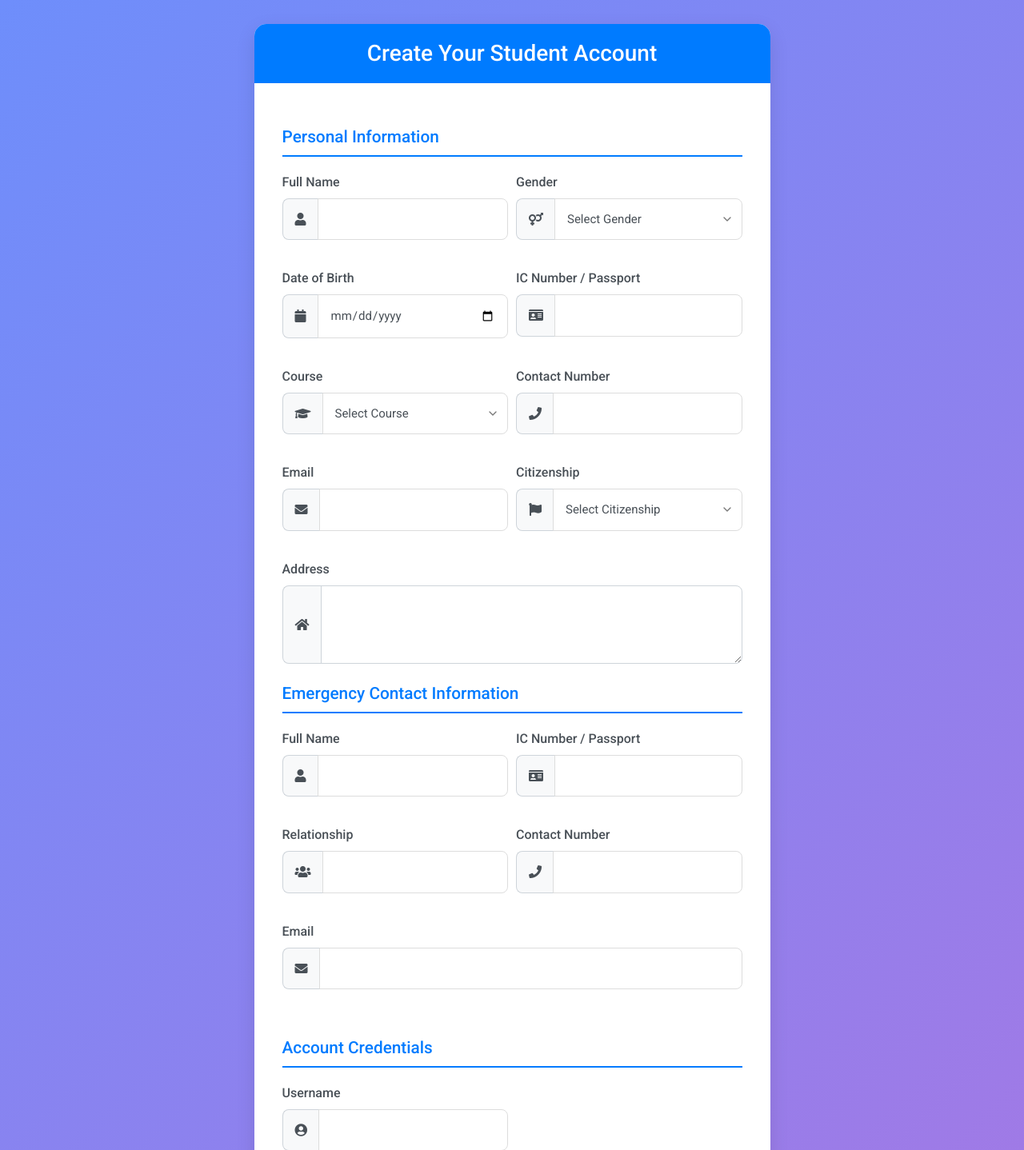
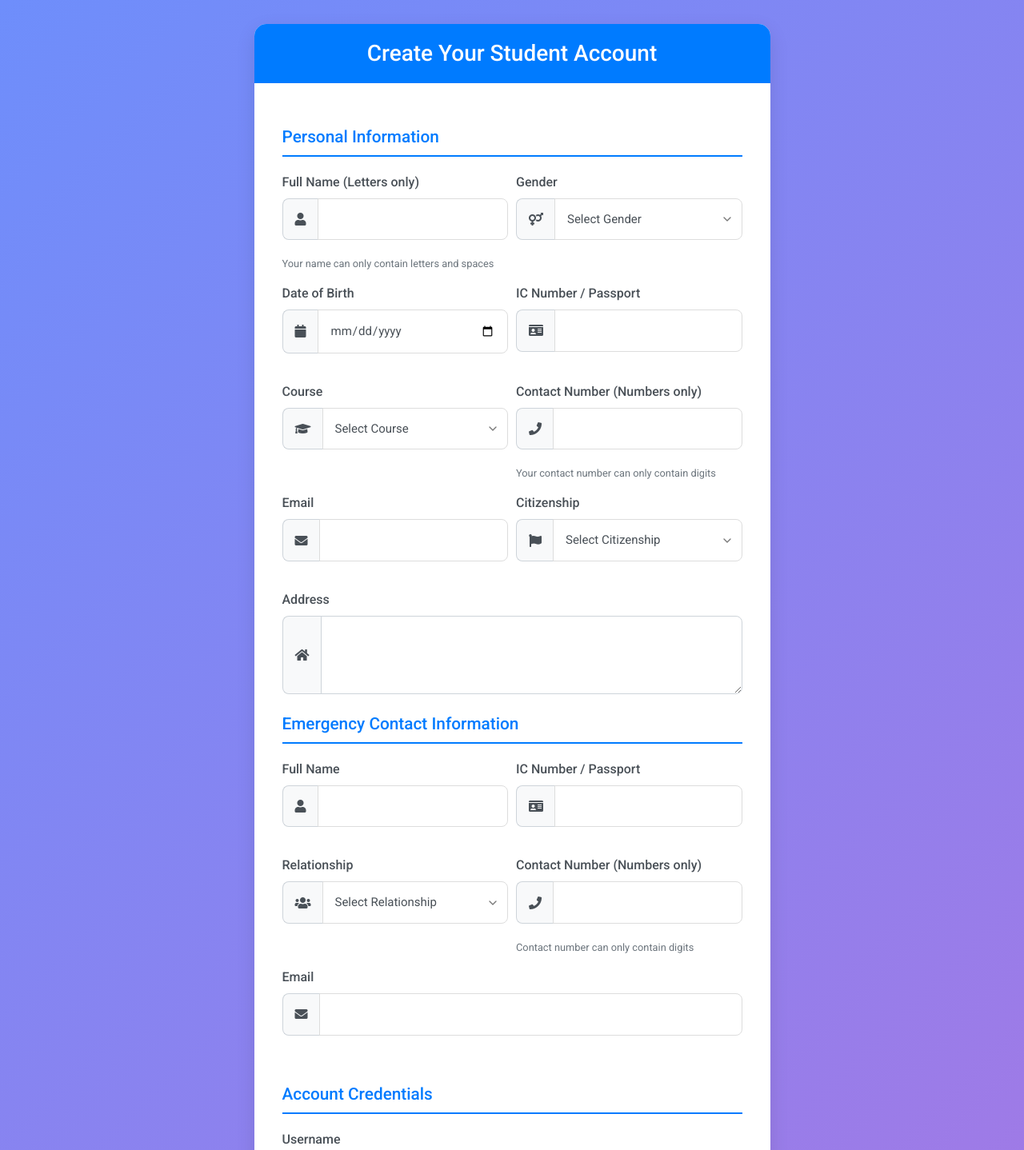
Before and after one commit to boon-lh/hostel-management-system, a PHP site: page /student/signup.php in a window 1280 px wide. Shown: the top 1438 px of the page at 80% size. Run offline with PHP 8.4, Linux system fonts and the light colour scheme.

Commit message:
Update signup.php
Added some restriction in the input area

```diff
--- a/student/signup.php
+++ b/student/signup.php
@@ -5,8 +5,7 @@ require_once '../shared/includes/db_connection.php';
 $errors = [];
 $success = false;
 
-if ($_SERVER["REQUEST_METHOD"] === "POST") {
-    // Get form data
+if ($_SERVER["REQUEST_METHOD"] === "POST") {    // Get form data
     $name = $_POST['name'] ?? '';
     $gender = $_POST['gender'] ?? '';
     $dob = $_POST['dob'] ?? '';
@@ -15,6 +14,10 @@ if ($_SERVER["REQUEST_METHOD"] === "POST") {
     $contact_no = $_POST['contact_no'] ?? '';
     $email = $_POST['email'] ?? '';
     $citizenship = $_POST['citizenship'] ?? '';
+    // Handle the "Others" citizenship option
+    if ($citizenship === 'Others' && !empty($_POST['other_citizenship'])) {
+        $citizenship = htmlspecialchars($_POST['other_citizenship']);
+    }
     $address = $_POST['address'] ?? '';
     $username = $_POST['username'] ?? '';
     $password = $_POST['password'] ?? '';
@@ -157,15 +160,15 @@ if ($_SERVER["REQUEST_METHOD"] === "POST") {
                         <?php else: ?>
                             <form action="signup.php" method="POST" novalidate>
                                 <h5 class="form-section-title">Personal Information</h5>
-                                <div class="form-row">
-                                    <div class="form-group col-md-6">
-                                        <label for="name">Full Name</label>
+                                <div class="form-row">                                    <div class="form-group col-md-6">
+                                        <label for="name">Full Name (Letters only)</label>
                                         <div class="input-group">
                                             <div class="input-group-prepend">
                                                 <span class="input-group-text"><i class="fas fa-user"></i></span>
                                             </div>
-                                            <input type="text" name="name" id="name" class="form-control" required>
+                                            <input type="text" name="name" id="name" class="form-control" pattern="[A-Za-z ]{1,}" title="Name can only contain letters and spaces" required>
                                         </div>
+                                        <small class="form-text text-muted">Your name can only contain letters and spaces</small>
                                     </div>
                                     <div class="form-group col-md-6">
                                         <label for="gender">Gender</label>
@@ -258,15 +261,15 @@ if ($_SERVER["REQUEST_METHOD"] === "POST") {
                                                 </optgroup>
                                             </select>
                                         </div>
-                                    </div>
-                                    <div class="form-group col-md-6">
-                                        <label for="contact_no">Contact Number</label>
+                                    </div>                                    <div class="form-group col-md-6">
+                                        <label for="contact_no">Contact Number (Numbers only)</label>
                                         <div class="input-group">
                                             <div class="input-group-prepend">
                                                 <span class="input-group-text"><i class="fas fa-phone"></i></span>
                                             </div>
-                                            <input type="text" name="contact_no" id="contact_no" class="form-control" required>
+                                            <input type="text" name="contact_no" id="contact_no" class="form-control" pattern="[0-9]+" title="Contact number can only contain digits" required>
                                         </div>
+                                        <small class="form-text text-muted">Your contact number can only contain digits</small>
                                     </div>
                                 </div>
 
@@ -279,18 +282,25 @@ if ($_SERVER["REQUEST_METHOD"] === "POST") {
                                             </div>
                                             <input type="email" name="email" id="email" class="form-control" required>
                                         </div>
-                                    </div>
-                                    <div class="form-group col-md-6">
+                                    </div>                                    <div class="form-group col-md-6">
                                         <label for="citizenship">Citizenship</label>
                                         <div class="input-group">
                                             <div class="input-group-prepend">
                                                 <span class="input-group-text"><i class="fas fa-flag"></i></span>
                                             </div>
-                                            <select name="citizenship" id="citizenship" class="form-control" required>
+                                            <select name="citizenship" id="citizenship" class="form-control" required onchange="toggleOtherCitizenship()">
                                                 <option value="" selected disabled>Select Citizenship</option>
                                                 <option value="Malaysian">Malaysian</option>
                                                 <option value="Others">Others</option>
                                             </select>
+                                        </div>
+                                        <div id="otherCitizenshipContainer" style="display: none; margin-top: 10px;">
+                                            <div class="input-group">
+                                                <div class="input-group-prepend">
+                                                    <span class="input-group-text"><i class="fas fa-globe"></i></span>
+                                                </div>
+                                                <input type="text" name="other_citizenship" id="other_citizenship" class="form-control" placeholder="Enter your nationality">
+                                            </div>
                                         </div>
                                     </div>
                                 </div>
@@ -327,24 +337,32 @@ if ($_SERVER["REQUEST_METHOD"] === "POST") {
                                     </div>
                                 </div>
 
-                                <div class="form-row">
-                                    <div class="form-group col-md-6">
+                                <div class="form-row">                                    <div class="form-group col-md-6">
                                         <label for="emergency_relationship">Relationship</label>
                                         <div class="input-group">
                                             <div class="input-group-prepend">
                                                 <span class="input-group-text"><i class="fas fa-users"></i></span>
                                             </div>
-                                            <input type="text" name="emergency_relationship" id="emergency_relationship" class="form-control" required>
+                                            <select name="emergency_relationship" id="emergency_relationship" class="form-control" required>
+                                                <option value="" selected disabled>Select Relationship</option>
+                                                <option value="Parent">Parent</option>
+                                                <option value="Sibling">Sibling</option>
+                                                <option value="Legal Guardian">Legal Guardian</option>
+                                                <option value="Significant Other">Significant Other</option>
+                                                <option value="Friend">Friend</option>
+                                                <option value="Employer">Employer</option>
+                                                <option value="Other">Other</option>
+                                            </select>
                                         </div>
-                                    </div>
-                                    <div class="form-group col-md-6">
-                                        <label for="emergency_contact_no">Contact Number</label>
+                                    </div>                                    <div class="form-group col-md-6">
+                                        <label for="emergency_contact_no">Contact Number (Numbers only)</label>
                                         <div class="input-group">
                                             <div class="input-group-prepend">
                                                 <span class="input-group-text"><i class="fas fa-phone"></i></span>
                                             </div>
-                                            <input type="text" name="emergency_contact_no" id="emergency_contact_no" class="form-control" required>
+                                            <input type="text" name="emergency_contact_no" id="emergency_contact_no" class="form-control" pattern="[0-9]+" title="Contact number can only contain digits" required>
                                         </div>
+                                        <small class="form-text text-muted">Contact number can only contain digits</small>
                                     </div>
                                 </div>
 
@@ -424,8 +442,7 @@ if ($_SERVER["REQUEST_METHOD"] === "POST") {
     <script src="https://code.jquery.com/jquery-3.5.1.slim.min.js"></script>
     <script src="https://cdn.jsdelivr.net/npm/@popperjs/core@2.9.3/dist/umd/popper.min.js"></script>
     <script src="https://stackpath.bootstrapcdn.com/bootstrap/4.5.2/js/bootstrap.min.js"></script>
-
-    <script>
+      <script>
         // Password strength indicator
         document.getElementById('password').addEventListener('input', function() {
             const password = this.value;
@@ -470,6 +487,59 @@ if ($_SERVER["REQUEST_METHOD"] === "POST") {
                 }
             }
         });
+
+        // Function to toggle the display of the "other citizenship" input field
+        function toggleOtherCitizenship() {
+            const citizenshipSelect = document.getElementById('citizenship');
+            const otherCitizenshipContainer = document.getElementById('otherCitizenshipContainer');
+            const otherCitizenshipInput = document.getElementById('other_citizenship');
+
+            if (citizenshipSelect.value === 'Others') {
+                otherCitizenshipContainer.style.display = 'block';
+                otherCitizenshipInput.setAttribute('required', 'required');
+            } else {
+                otherCitizenshipContainer.style.display = 'none';
+                otherCitizenshipInput.removeAttribute('required');
+                otherCitizenshipInput.value = ''; // Clear the input value
+            }
+        }
+
+        // Name validation - allow only alphabet characters and spaces
+        document.getElementById('name').addEventListener('input', function(e) {
+            // Replace any non-alphabetic characters (except spaces) with empty string
+            this.value = this.value.replace(/[^A-Za-z ]/g, '');
+        });
+
+        // Emergency contact name validation - allow only alphabet characters and spaces
+        document.getElementById('emergency_name').addEventListener('input', function(e) {
+            // Replace any non-alphabetic characters (except spaces) with empty string
+            this.value = this.value.replace(/[^A-Za-z ]/g, '');
+        });
+
+        // Contact number validation - allow only numeric characters
+        document.getElementById('contact_no').addEventListener('input', function(e) {
+            // Replace any non-numeric characters with empty string
+            this.value = this.value.replace(/[^0-9]/g, '');
+        });
+
+        // Emergency contact number validation - allow only numeric characters
+        document.getElementById('emergency_contact_no').addEventListener('input', function(e) {
+            // Replace any non-numeric characters with empty string
+            this.value = this.value.replace(/[^0-9]/g, '');
+        });
+
+        // Handle form submission
+        document.querySelector('form').addEventListener('submit', function(e) {
+            // Check if "Others" is selected for citizenship and a value is provided for other_citizenship
+            const citizenshipSelect = document.getElementById('citizenship');
+            const otherCitizenshipInput = document.getElementById('other_citizenship');
+
+            if (citizenshipSelect.value === 'Others' && !otherCitizenshipInput.value.trim()) {
+                e.preventDefault();
+                alert('Please specify your nationality.');
+                otherCitizenshipInput.focus();
+            }
+        });
     </script>
 </body>
 </html>
```
